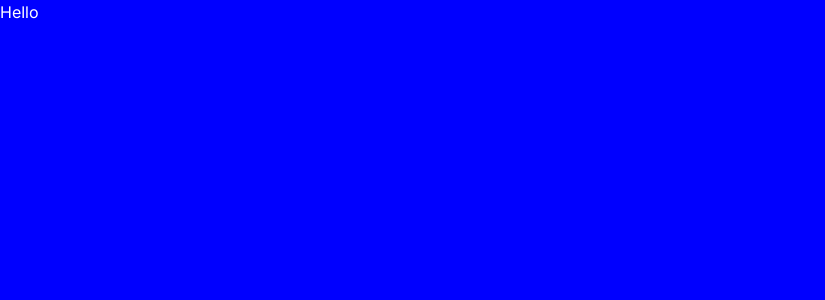
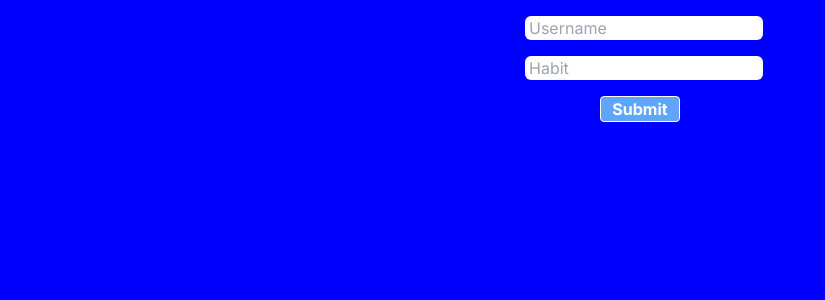
Before and after one commit to EricCui2005/habit-tracker, a Next.js app: page /register in a window 1280 px wide. Shown: the top 300 px of the page, without its empty margins (0-825 px from the left). Built offline with nearby package versions, Linux system fonts and the light colour scheme.

Commit message:
Added UI elements for new user registration page

```diff
--- a/src/app/api/new/route.ts
+++ b/src/app/api/new/route.ts
@@ -0,0 +1,2 @@
+import { NextResponse } from 'next/server';
+import { sql } from '@vercel/postgres';
--- a/src/app/register/page.tsx
+++ b/src/app/register/page.tsx
@@ -1,7 +1,33 @@
+'use client';
+
+import React, { useState } from 'react';
+
 export default function RegisterPage() {
+    const [userValue, setUserValue] = useState(''); // Value of username input field
+    const [habitValue, setHabitValue] = useState(''); // Value of habit input field
+
+    const handleInputChange = (event: React.ChangeEvent<HTMLInputElement>) => {
+        if (event.target.placeholder == "Username") {
+            setUserValue(event.target.value);
+        } else if (event.target.placeholder == "Habit") {
+            setHabitValue(event.target.value);
+        }
+    }
     return (
-        <>
-            <h1>Hello</h1>
-        </>
+        <div className="flex flex-col justify-center items-center">
+            <form className="flex flex-col justify-center items-center gap-4 mt-4">
+                <div>
+                    <label>
+                        <input placeholder="Username" className="text-black ml-2 pl-1 rounded-md" type="text" onChange={handleInputChange} value={userValue}/>
+                    </label>
+                </div>
+                <div>
+                    <label>
+                        <input placeholder="Habit" className="text-black ml-2 pl-1 rounded-md" type="text" onChange={handleInputChange} value={habitValue}/>
+                    </label>
+                </div>
+                <button type="submit" className="border border-solid border-white w-20 rounded bg-blue-400 font-bold text-center">Submit</button>
+            </form>
+        </div>
     )
 }
--- a/src/app/task-page/page.tsx
+++ b/src/app/task-page/page.tsx
@@ -8,11 +8,12 @@ export default function TaskPage() {
     const [body, setBody] = useState(''); // Value of info body
     const [add, setAdd] = useState(false); // Value to control the add habits field
 
-    // Updating input field
+    // Updating user input field
     const handleUsernameChange  = (event: React.ChangeEvent<HTMLInputElement>) => {
         setUserValue(event.target.value);
     }
 
+    // Updating habit input field
     const handleHabitChange = (event: React.ChangeEvent<HTMLInputElement>) => {
         setHabitValue(event.target.value);
     }
```
